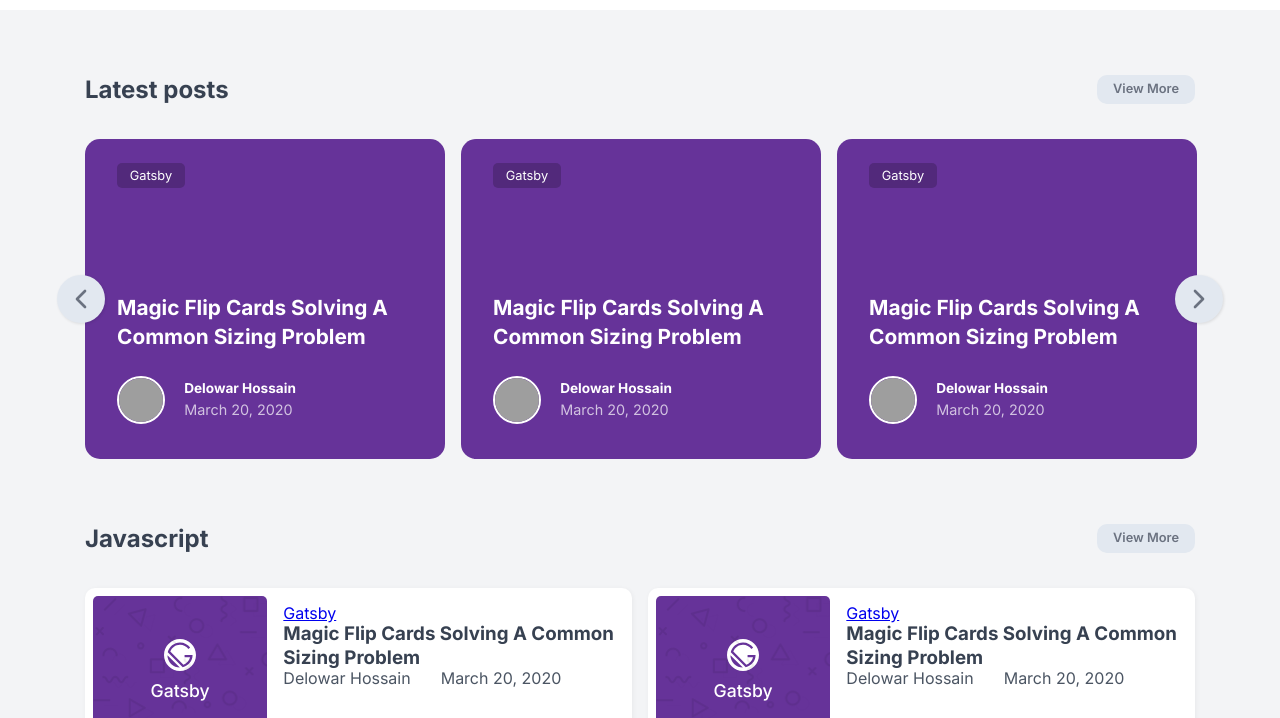
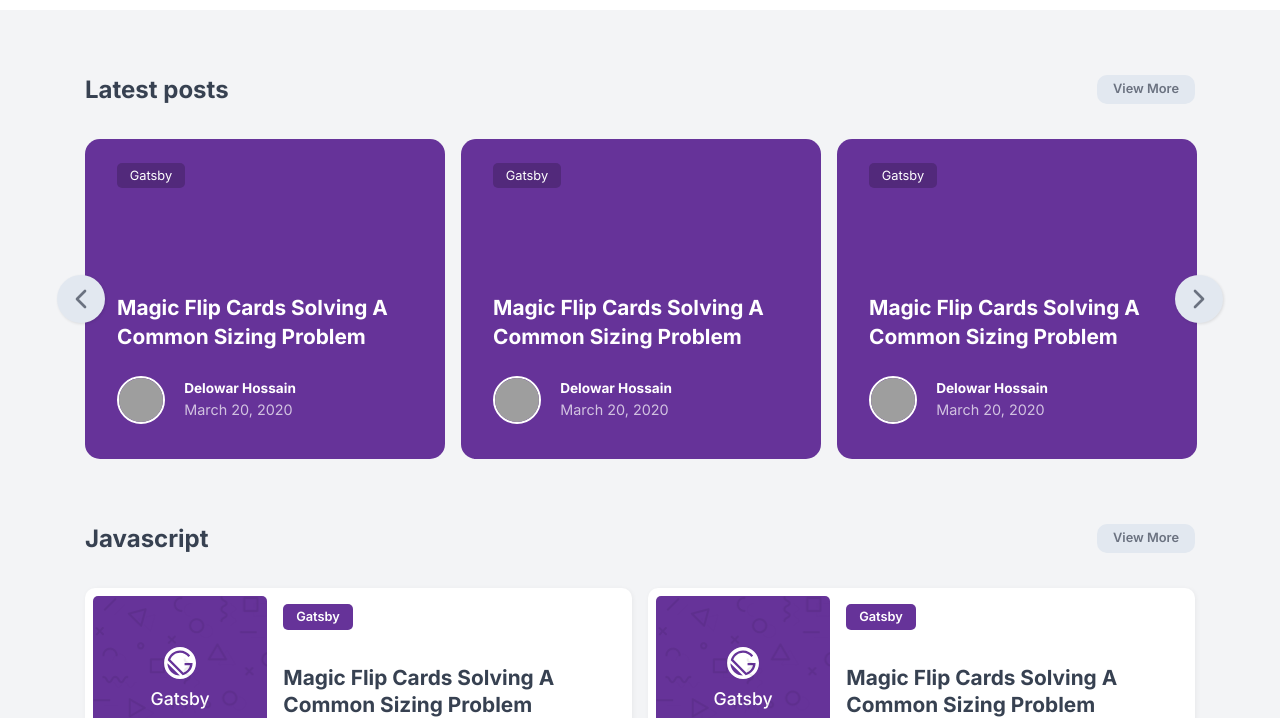
Before and after one commit to delowardev/blog, a Gatsby site: page / in a window 1280 px wide. Shown: the part 82-800 px from the top of the page. Built offline with nearby package versions, Linux system fonts and the light colour scheme; Gatsby itself is replaced by a stand-in of ours; grey boxes are pictures that could not be loaded.

Commit message:
card added

```diff
--- a/src/components/post-card.js
+++ b/src/components/post-card.js
@@ -24,15 +24,17 @@ const PostCard = ({ data , className}) => {
                     <div className="col">
                         <div className="content">
                             <Link className="category" to={`/` + category.slug }> { category.name } </Link>
-                            <h3 className="title">{ title }</h3>
-                            <div className="row">
+                            <h3 className="title">
+                                <Link to={'/' + slug}>{ title }</Link>
+                            </h3>
+                            <div className="row justify-content-between align-self-stretch">
                                 <div className="col-auto">
                                     <span className="author">{author.name}</span>
                                 </div>
                                 <div className="col-auto">
-                            <span className="date">
-                                {date}
-                            </span>
+                                    <span className="date">
+                                        {date}
+                                    </span>
                                 </div>
                             </div>
                         </div>
--- a/src/styles/scss/components/post-card.scss
+++ b/src/styles/scss/components/post-card.scss
@@ -3,10 +3,13 @@
   box-shadow: 1px 1px 5px 0 rgb(1 1 1 / 5%);
   border-radius: 10px;
   overflow: hidden;
+  --post-color: #663399;
+  --post-text-color: #ffffff;
   .thumbnail a{
     height: 100%;
-    min-height: 9.3rem;
-    background: #663399;
+    min-height: 10.3rem;
+    background: var(--post-color);
+    color: var(--post-text-color);
     margin: .5rem 0 .5rem .5rem;
     border-radius: 5px;
     display: flex;
@@ -16,7 +19,6 @@
     text-decoration: none;
     font-size: 1.1rem;
     font-weight: 500;
-    color: white;
     position: relative;
     z-index: 1;
     .pattern {
@@ -36,10 +38,50 @@
   }
 
   .content {
-    padding: 1rem;
+    padding: 1rem 1.5rem 1rem 1rem;
     display: flex;
     flex-direction: column;
     height: 100%;
+    align-items: flex-start;
+    .category {
+      display: inline-block;
+      font-size: .8rem;
+      text-decoration: none;
+      background: var(--post-color);
+      color: white;
+      padding: 0 .8rem;
+      line-height: 2;
+      border-radius: 5px;
+      font-weight: 600;
+      &:hover {
+        background: var(--primary);
+      }
+    }
+    .title {
+      margin-top: auto;
+      margin-bottom: 1rem;
+      font-size: 1.3rem;
+      line-height: 1.3;
+      max-height: 2.6em;
+      overflow: hidden;
+      a {
+        text-decoration: none;
+        color: inherit;
+        &:hover {
+          color: var(--primary)
+        }
+      }
+    }
+    .author {
+      font-size: .9rem;
+      font-weight: 700;
+      color: var(--omega-dark);
+    }
+    .date {
+      font-size: .9rem;
+      font-weight: 400;
+      color: var(--omega);
+    }
   }
 }
 
--- a/src/styles/scss/global.scss
+++ b/src/styles/scss/global.scss
@@ -6,6 +6,10 @@
   --omega-light: #e2e8f0;
   --omega-dark: #6B7280;
   --body-bg: #F3F4F6;
+}
+
+html {
+  font-size: 100%;
 }
 
 body {
@@ -24,6 +28,7 @@ img {
 a {
   transition: all cubic-bezier(0.4, 0, 0.2, 1) 150ms;
   display: inline-block;
+  color: var(--primary);
 }
 
 h1, h2, h3, h4, h5, h6 {
```
